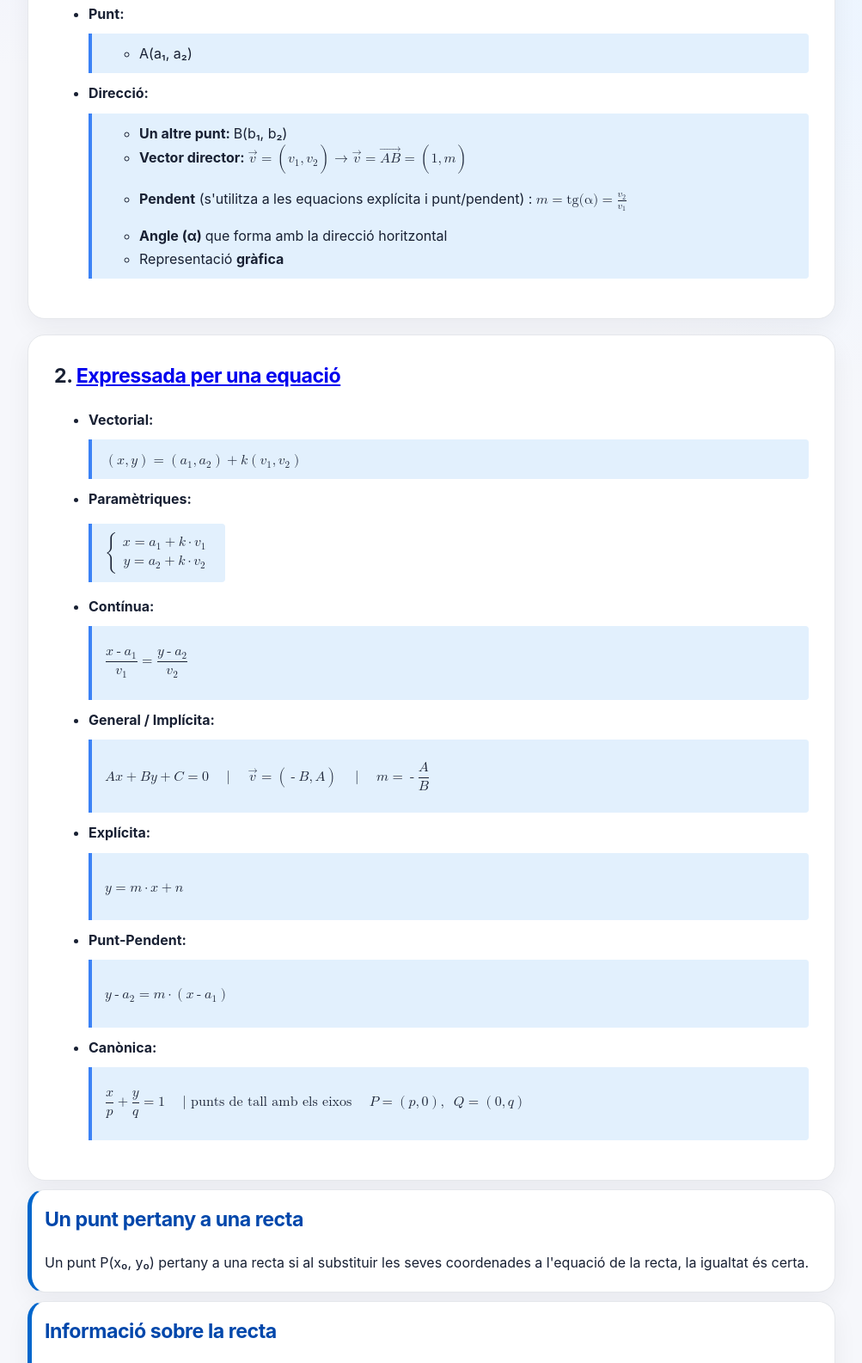
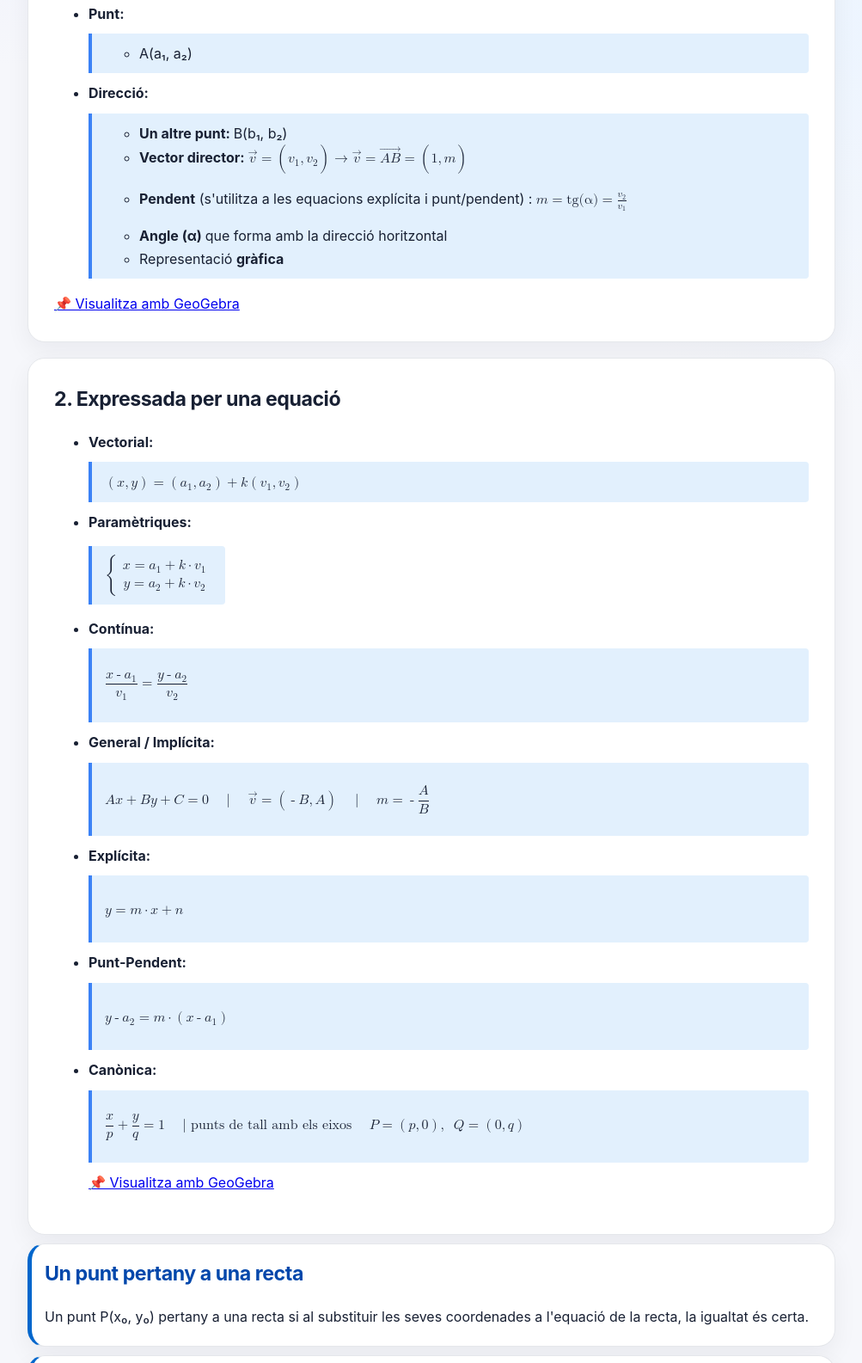
Before and after one commit to luzlozano-IPB/Rectes, a plain HTML site: page index.html in a window 1280 px wide. Shown: the part 434-2019 px from the top of the page at 86% size, without its empty margins (138-1141 px from the left). Drawn offline with Linux system fonts and the light colour scheme.

Commit message:
Add files via upload

```diff
--- a/index.html
+++ b/index.html
@@ -168,12 +168,13 @@ button:hover{background:#3730a3}
             </ul>
           </li>
         </ul>
+        <a href="https://www.geogebra.org/m/wwbwpsus">📌 Visualitza amb GeoGebra</a>
       </div>
     </section>
 
     <!-- Secció 2 -->
     <section class="card">
-      <h2>2. <a href="https://www.geogebra.org/graphing/bhmsjerd">  Expressada per una equació </a> </h2>
+      <h2>2. Expressada per una equació  </h2>
  <ul>
        <li><h4><strong>Vectorial:</strong></h4>
         <div class="formula-box">
@@ -346,6 +347,7 @@ button:hover{background:#3730a3}
     </math>
   </p>
 </div>
+<a href="https://www.geogebra.org/graphing/bhmsjerd">📌 Visualitza amb GeoGebra</a>
       </div>
     </section>
 
```
